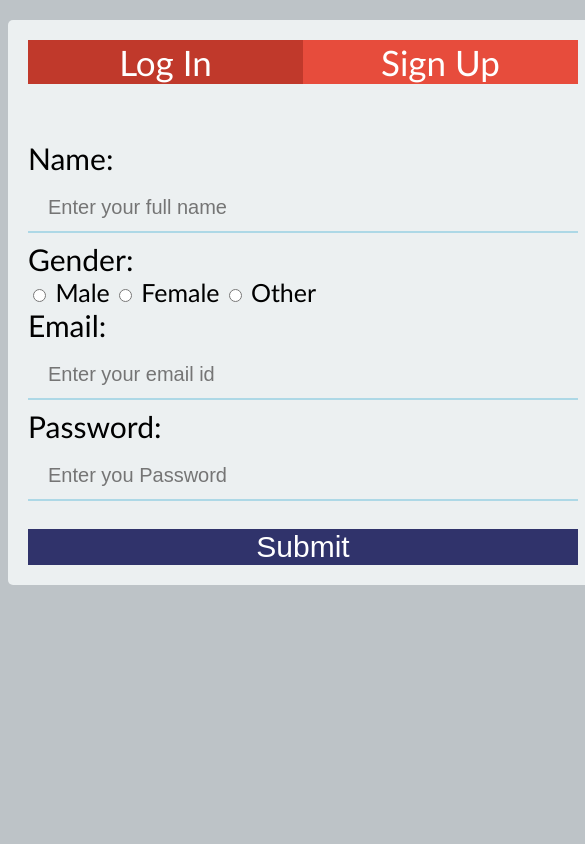
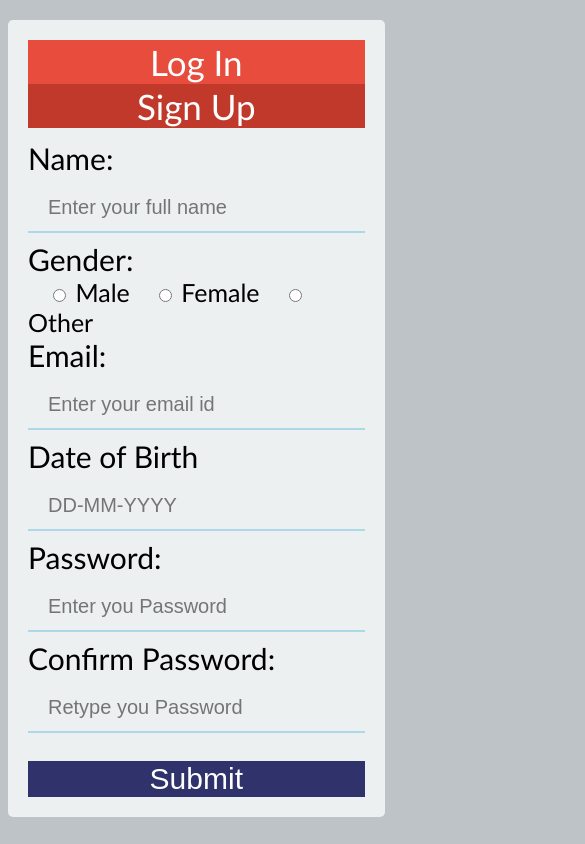
Before and after one commit to mayankgagrwl/ktjweb, a plain HTML site: page asgn1/signup.html in a window 390 px wide. Shown: the whole page, 585 px wide, since content can reach past the window. Drawn offline with Linux system fonts and the light colour scheme.

Commit message:
final probably

```diff
--- a/asgn1/signup.html
+++ b/asgn1/signup.html
@@ -7,8 +7,8 @@
 </head>
 <body class="background">
 	<div class="content">
-		<a href="login.html"><button class="active col-6">Log In</button></a>
-		<a href="signup.html"><button class="col-6 deactive">Sign Up</button></a>
+		<a href="login.html"><button class="deactive col-6">Log In</button></a>
+		<a href="signup.html"><button class="col-6 active">Sign Up</button></a>
 		<div class="form">
 			<form>
 				<label class="preference">Name:<br></label>
@@ -19,8 +19,12 @@
   				<span class="radio_text"><input type="radio" name="gender" value="other"> Other</span><br>
   				<label class="preference">Email:<br></label>
 				<input type="text" name="email" placeholder="Enter your email id"><br>
+				<label class="preference">Date of Birth<br></label>
+				<input type="text" name="email" placeholder="DD-MM-YYYY"><br>
 				<label class="preference">Password:<br></label>
 				<input type="password" name="password" placeholder="Enter you Password"><br>
+				<label class="preference">Confirm Password:<br></label>
+				<input type="password" name="password" placeholder="Retype you Password"><br>
 				<input type="submit" name="Log In">
 			</form>
 		</div>
--- a/asgn1/styles.css
+++ b/asgn1/styles.css
@@ -8,6 +8,8 @@
 	border-radius: 5px;
 	padding: 20px;
 	width: 550px;
+	padding-right: 20px;
+	display: block;
 }
 .btn{
 	color: white;
@@ -83,6 +85,7 @@ input[type=submit]{
 .radio_text{
 	font-family: "calibri";
 	font-size: 25px;
+	margin-left: 20px;
 }
 .col-1 {width: 8.33%;}
 .col-2 {width: 16.66%;}
@@ -96,3 +99,15 @@ input[type=submit]{
 .col-10 {width: 83.33%;}
 .col-11 {width: 91.66%;}
 .col-12 {width: 100%;}
+@media screen and (max-width: 600px){
+	.content {
+		width: 90%;
+	}
+	.btn {
+		display: block;
+		float: none;
+	}
+	.col-6 {
+		width: 100%;
+	}
+}
```
